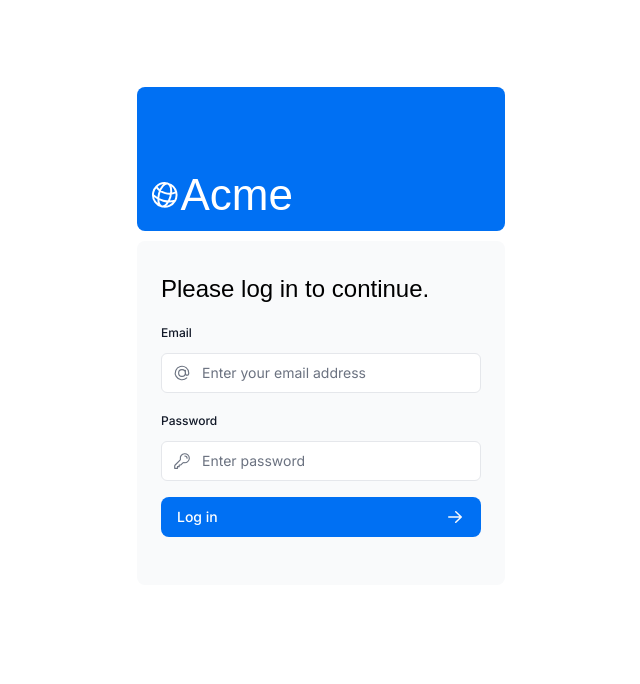
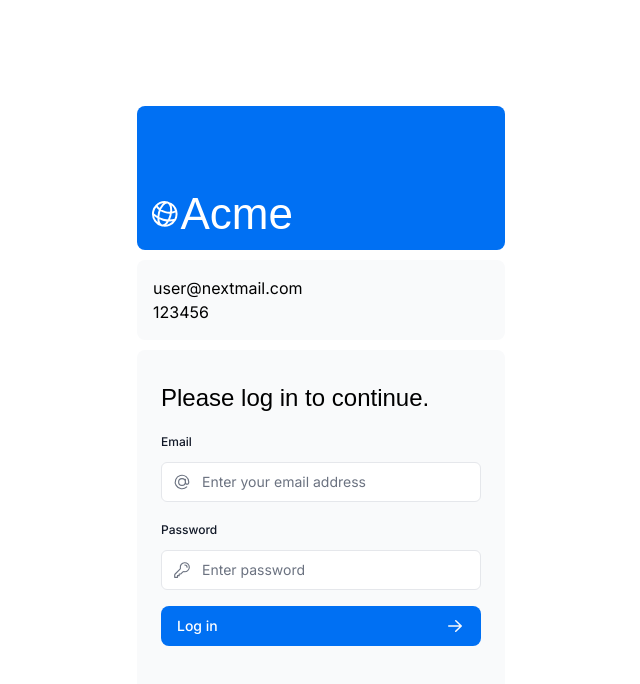
Before and after one commit to evgencode/nextjs-dashboard, a Next.js app: page /login in a window 1280 px wide. Shown: the top 684 px of the page, without its empty margins (319-959 px from the left). Built offline with nearby package versions, Linux system fonts and the light colour scheme; a web font is replaced by a local one.

Commit message:
fixes 16

```diff
--- a/app/login/page.tsx
+++ b/app/login/page.tsx
@@ -4,11 +4,15 @@ import LoginForm from '@/app/ui/login-form';
 export default function LoginPage() {
   return (
     <main className="flex items-center justify-center md:h-screen">
-      <div className="relative mx-auto flex w-full max-w-[400px] flex-col space-y-2.5 p-4 md:-mt-32">
+      <div className="relative mx-auto flex w-full max-w-[400px] flex-col space-y-2.5 p-4">
         <div className="flex h-20 w-full items-end rounded-lg bg-blue-500 p-3 md:h-36">
           <div className="w-32 text-white md:w-36">
             <AcmeLogo />
           </div>
+        </div>
+        <div className="flex flex-col max-w-[400px] p-4 bg-gray-50 rounded-lg">
+          <div>user@nextmail.com</div>
+          <div>123456</div>
         </div>
         <LoginForm />
       </div>
--- a/app/page.tsx
+++ b/app/page.tsx
@@ -7,7 +7,7 @@ export default function Page() {
   return (
     <main className="flex min-h-screen flex-col p-6">
       <div className="flex h-20 shrink-0 items-end rounded-lg bg-blue-500 p-4 md:h-52">
-        {/* <AcmeLogo /> */}
+         <AcmeLogo />
       </div>
       <div className="mt-4 flex grow flex-col gap-4 md:flex-row">
         <div className="flex flex-col justify-center gap-6 rounded-lg bg-gray-50 px-6 py-10 md:w-2/5 md:px-20">
--- a/app/test/route.ts
+++ /dev/null
@@ -1,17 +0,0 @@
-import { db } from '@vercel/postgres';
-import { revalidateTag } from 'next/cache'
-import type { NextRequest } from 'next/server';
-
-const client = await db.connect();
-
-export async function GET(params: NextRequest) {
-  const value = params.nextUrl.searchParams.get('value');
-  const revenue = value ? Number(value) : 2000;
-  try {
-    const res = await client.sql`UPDATE revenue SET revenue = ${revenue} WHERE month = 'Jan'`;
-    revalidateTag('revenue');
-    return Response.json({ message: res.rows });
-  } catch (error) {
-    return Response.json({ error }, { status: 500 });
-  }
-}
--- a/app/ui/fonts.ts
+++ b/app/ui/fonts.ts
@@ -1,6 +1,6 @@
 import { Inter, Lusitana } from 'next/font/google';
 
-export const inter = Inter({ subsets: ['latin'] });
+export const inter = Inter({ subsets: ['latin', 'cyrillic'] });
 
 export const lusitana = Lusitana({
     weight: ['400', '700'],
--- a/package.json
+++ b/package.json
@@ -2,8 +2,8 @@
   "private": true,
   "scripts": {
     "build": "next build",
-    "dev": "next dev --turbo",
-    "start": "next start"
+    "dev": "next dev --turbo -p 4000",
+    "start": "next start -p 4000"
   },
   "dependencies": {
     "@heroicons/react": "^2.1.5",
```
